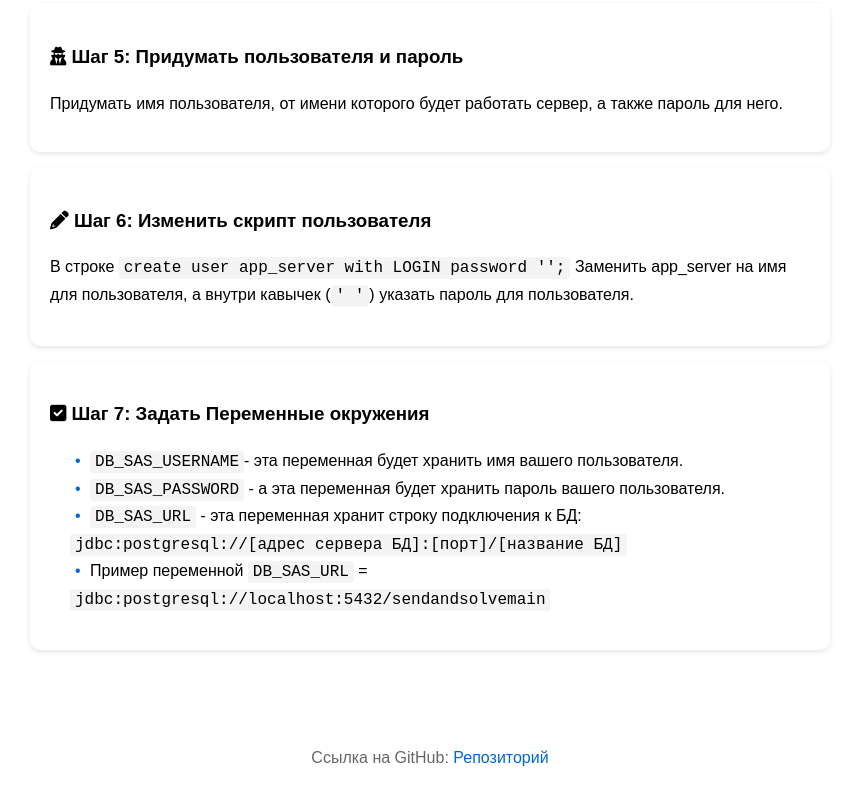
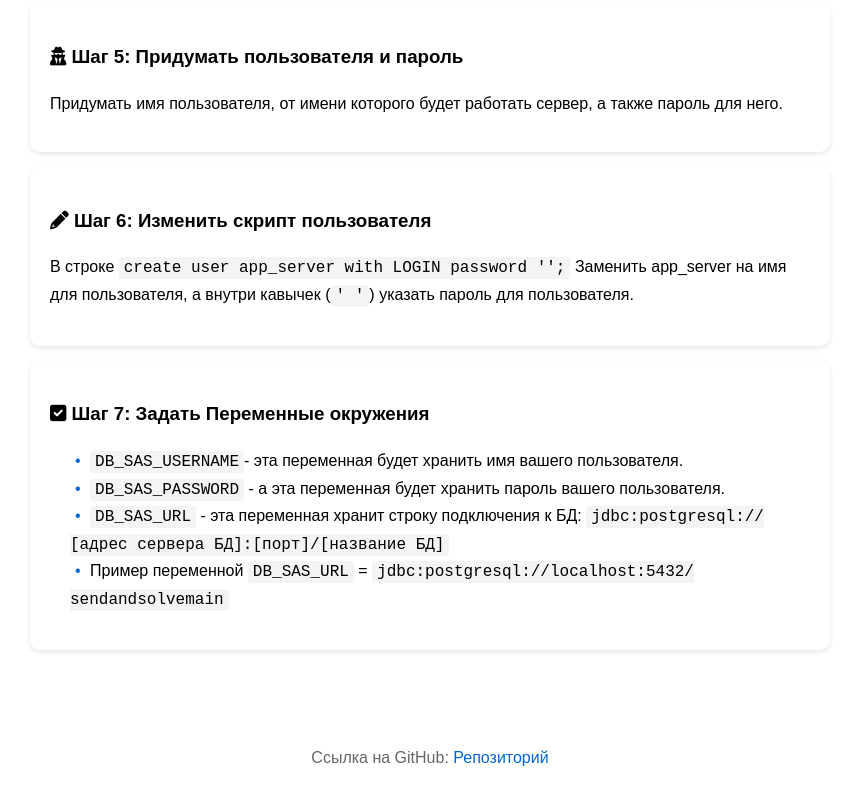
Before and after one commit to teniks/SendAndSolve, a plain HTML site: page docs/ru/index.html in a window 1280 px wide. Shown: the part 1615-2419 px from the top of the page, without its empty margins (210-1069 px from the left). Drawn offline with Linux system fonts and the light colour scheme; files whose address does not match are found by name.

Commit message:
fix: Fix the line display that stretched the page.

```diff
--- a/docs/ru/index.html
+++ b/docs/ru/index.html
@@ -84,8 +84,8 @@
             <ul>
                 <li><code>DB_SAS_USERNAME</code>- эта переменная будет хранить имя вашего пользователя.</li>
                 <li><code>DB_SAS_PASSWORD</code> - а эта переменная будет хранить пароль вашего пользователя.</li>
-                <li><code>DB_SAS_URL</code> - эта переменная хранит строку подключения к БД: <code>jdbc:postgresql://[адрес сервера БД]:[порт]/[название БД]</code></li>
-                <li>Пример переменной <code>DB_SAS_URL</code> = <code>jdbc:postgresql://localhost:5432/sendandsolvemain</code></li>
+                <li><code>DB_SAS_URL</code> - эта переменная хранит строку подключения к БД: <code>jdbc:<wbr>postgresql://<wbr>[адрес сервера БД]:[порт]/<wbr>[название БД]</code></li>
+                <li>Пример переменной <code>DB_SAS_URL</code> = <code>jdbc:<wbr>postgresql://<wbr>localhost:5432/<wbr>sendandsolvemain</code></li>
             </ul>
         </div>
     </section>
```
Also changed, not shown: docs/index.html (+2 -2 lines).
